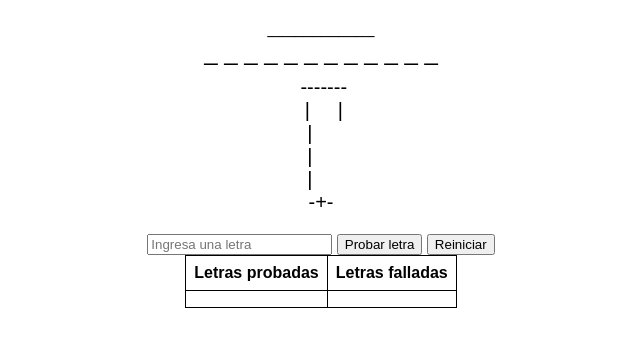
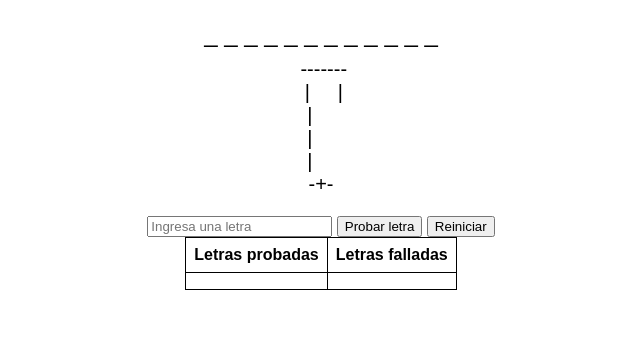
Before and after one commit to cuchiflusy/pista4, a plain HTML site: page index.html in a window 1280 px wide. Shown: the whole page, without its empty margins (319-959 px from the left). Drawn offline with Linux system fonts and the light colour scheme.

Commit message:
Update index.html

```diff
--- a/index.html
+++ b/index.html
@@ -50,7 +50,6 @@
 
 <div id="ahorcado">
   <div id="tablero">
-    <div class="palabrasSeparadas"></div>
     <div class="palabra" id="palabra"></div>
     <div id="muñeco"></div>
     <div id="mensaje"></div>
@@ -75,7 +74,6 @@
 
 <script>
 let palabra = "estepicursor";
-let palabrasSeparadas = palabra.split(" ");
 let letrasAdivinadas = [];
 let letrasFalladas = [];
 let intentos = 0;
@@ -101,9 +99,6 @@ function mostrarMuñeco(intentos) {
 
 function mostrarTablero() {
   mostrarMuñeco(intentos);
-
-  let palabrasSeparadasMostradas = palabrasSeparadas.map(palabra => "_".repeat(palabra.length)).join(" ");
-  document.querySelector('.palabrasSeparadas').innerText = palabrasSeparadasMostradas;
 
   let palabraMostrada = "";
   for (let letra of palabra) {
```
